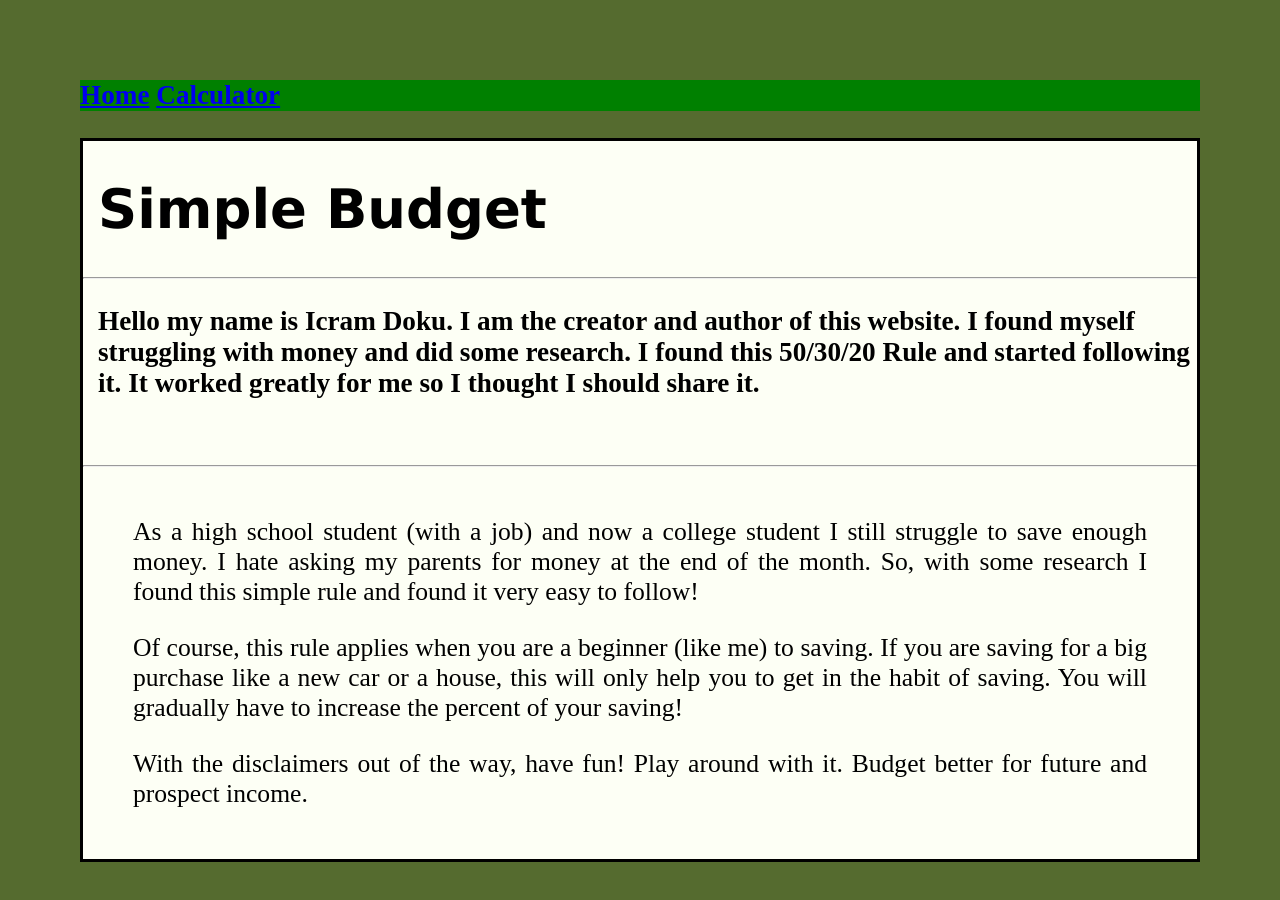
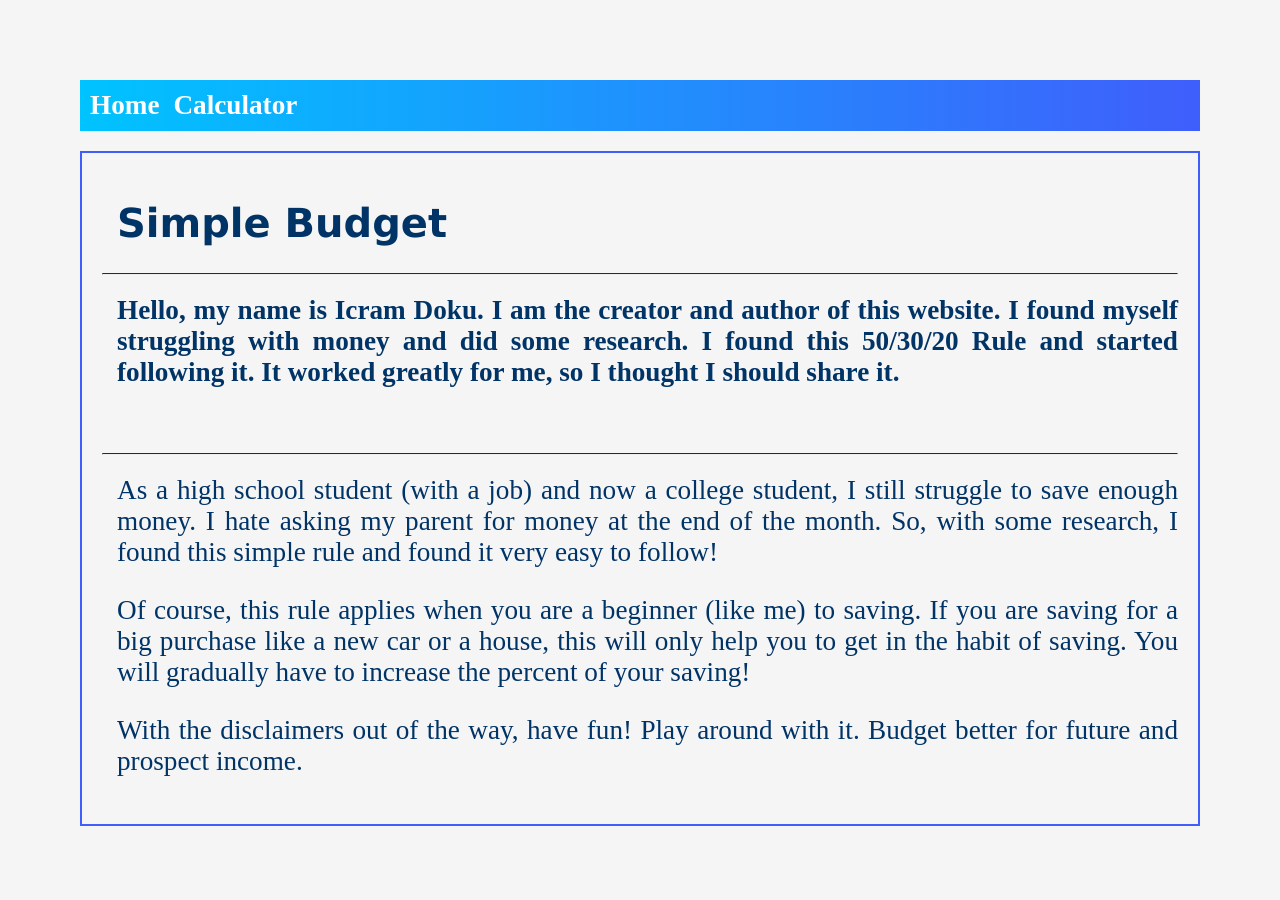
Before and after one commit to IcramDoku/Simply, a plain HTML site: page index.html in a window 1280 px wide. Drawn offline with Linux system fonts and the light colour scheme.

Commit message:
Update index.html

```diff
--- a/index.html
+++ b/index.html
@@ -5,36 +5,75 @@
 	<style>
 	#gradient1 {
 		height: 800px;
-	background-color: #556B2F;
+		background-color: #f5f5f5;
 		margin: 80px;
 	}
+
+	.header {
+		background: linear-gradient(to right, #00c3ff, #3f5efb);
+		padding: 10px;
+	}
+
+	.header a {
+		color: #fff;
+		font-weight: bolder;
+		font-size: 170%;
+		text-decoration: none;
+		margin-right: 10px;
+	}
+
+    .header a:hover {
+        color: #cfd8dc;
+    }
+
+	.container {
+		border-style: solid;
+		border-width: 2px;
+		border-color: #3f5efb;
+		background: #f5f5f5;
+		padding: 20px;
+		margin-top: 20px;
+	}
+
+	h1 {
+		color: #003366;
+		font-family: Verdana, sans-serif;
+		font-size: 2.5rem;
+		margin-left: 15px;
+	}
+
+	p {
+		color: #003366;
+		font-family: serif;
+		font-size: 1.7rem;
+		margin-left: 15px;
+		margin-top: 10px;
+		text-align: justify;
+	}
+
+	hr {
+		border-top: 1px solid #003366;
+		margin: 20px 0;
+	}
+
 	</style>
   </head>
-  <body id= "gradient1">
-    <p style="background:green ;font-weight:bolder; font-size: 170%;">
+  <body id="gradient1">
+    <div class="header">
       <a href="index.html">Home</a>
       <a href="budgetcalculator.html">Calculator</a>
-    </p>
-	<div style="border-style:solid; background: #FDFFF5; ">
-	<div style="color:black; font-family: verdana; font-size: 170%; margin-left:15px;">
+    </div>
+	<div class="container">
 		<h1>Simple Budget</h1>
-	</div>
 		<hr>
-
-	<div style="color:black; font-family: serif; font-size: 170%; margin-left:15px;">
-    <p><b>Hello my name is Icram Doku. I am the creator and author of this website.
+		<p><b>Hello, my name is Icram Doku. I am the creator and author of this website.
 		I found myself struggling with money and did some research. I found this 50/30/20
-	Rule and started following it. It worked greatly for me so I thought I should share
+		Rule and started following it. It worked greatly for me, so I thought I should share
 		it.</b></p><br>
-	</div>
 		<hr>
-
-	<div style="color:black; font-family: serif; font-size: 160%; margin: 50px;
-	text-align: justify;">
-
-	<p>As a high school student (with a job) and now a college student I still struggle to
-	save enough money. I hate asking my parents for money at the end of the month. So,
-	with some research I found this simple rule and found it very easy to follow!</p>
+		<p>As a high school student (with a job) and now a college student, I still struggle to
+		save enough money. I hate asking my parent for money at the end of the month. So,
+		with some research, I found this simple rule and found it very easy to follow!</p>
 
 		<p>Of course, this rule applies when you are a beginner (like me) to saving. If you
 		are saving for a big purchase like a new car or a house, this will only help you to
@@ -43,8 +82,6 @@
 
 		<p>With the disclaimers out of the way, have fun! Play around with it. Budget better
 		for future and prospect income.</p>
-
-	</div>
 	</div>
   </body>
 </html>
```
Lines whose indentation alone changed are shown as unchanged.
